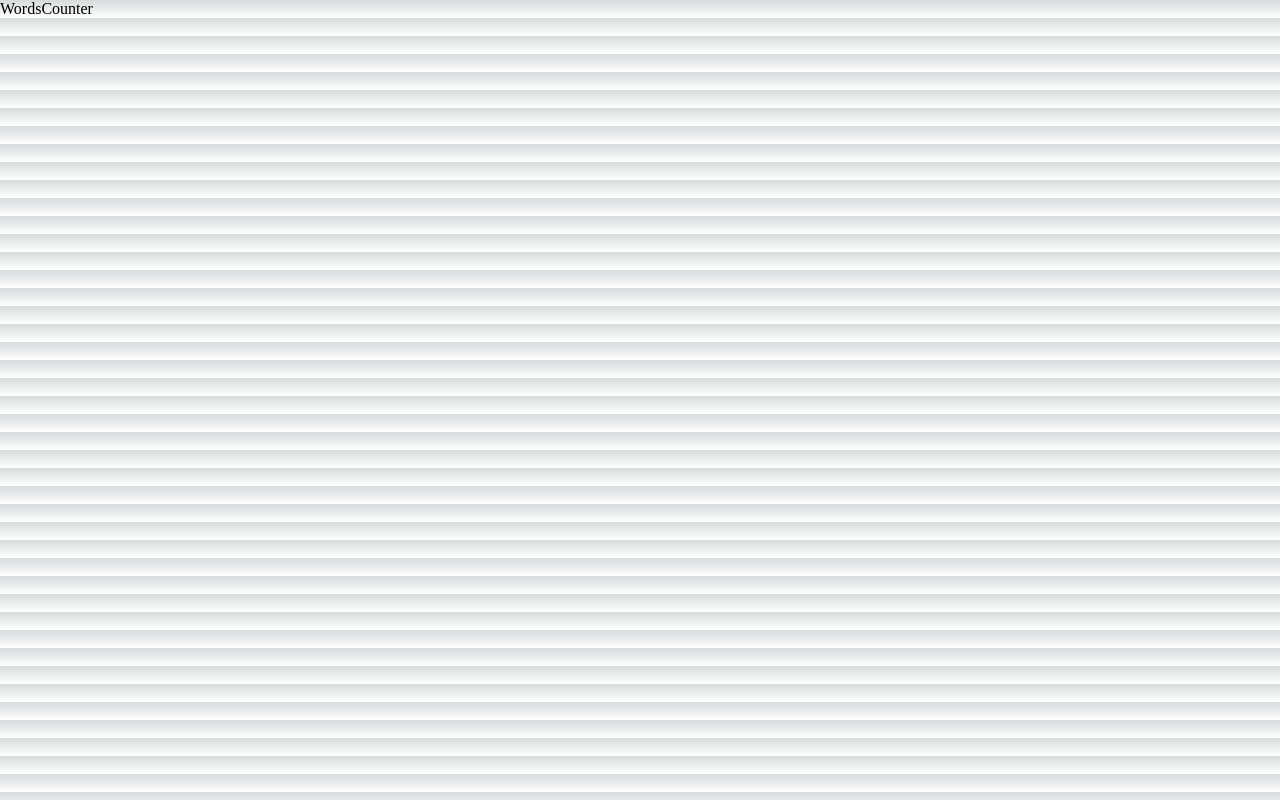
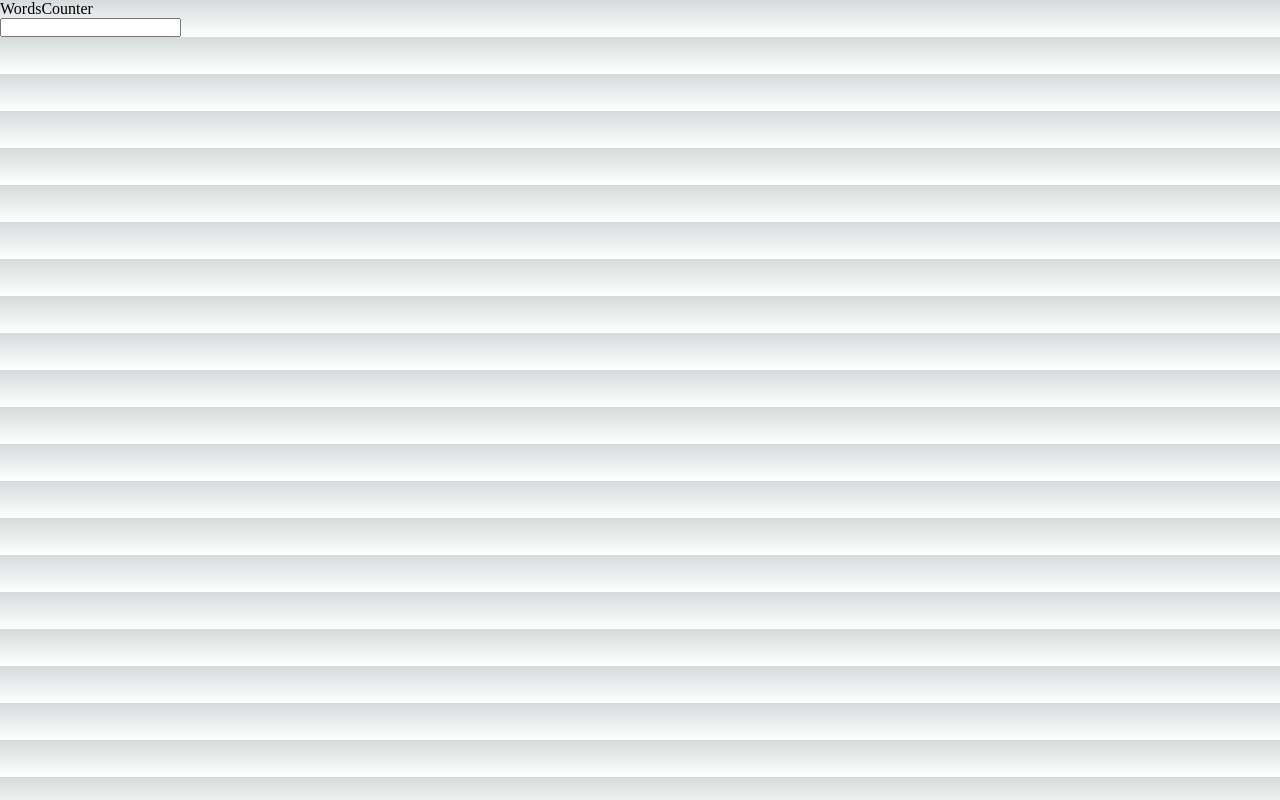
Before and after one commit to Aluonam/pt_061123, a Next.js app: page /components/WordsCounter in a window 1280 px wide. Built offline with nearby package versions, Linux system fonts and the light colour scheme.

Commit message:
esqueleto input

```diff
--- a/pages/components/WordsCounter.jsx
+++ b/pages/components/WordsCounter.jsx
@@ -1,8 +1,16 @@
-import React from 'react'
+import React, { useState } from 'react'
 
 const WordsCounter = () => {
+
+    const [inputUser, setInputUser] = useState()
+
+
   return (
+    <>
     <div>WordsCounter</div>
+    <input onChange={(e)=>{setInputUser(e.target.value)}}></input>
+    {inputUser}
+    </>
   )
 }
 
```
